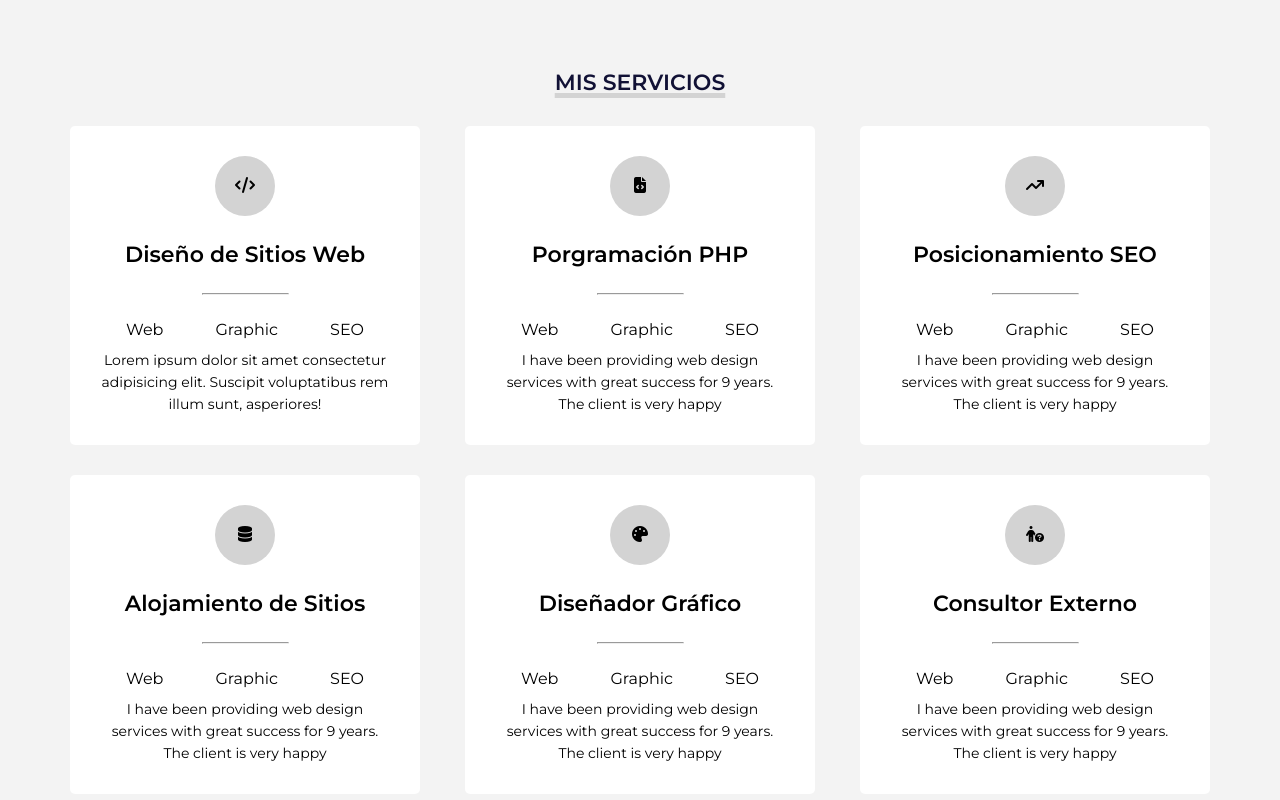
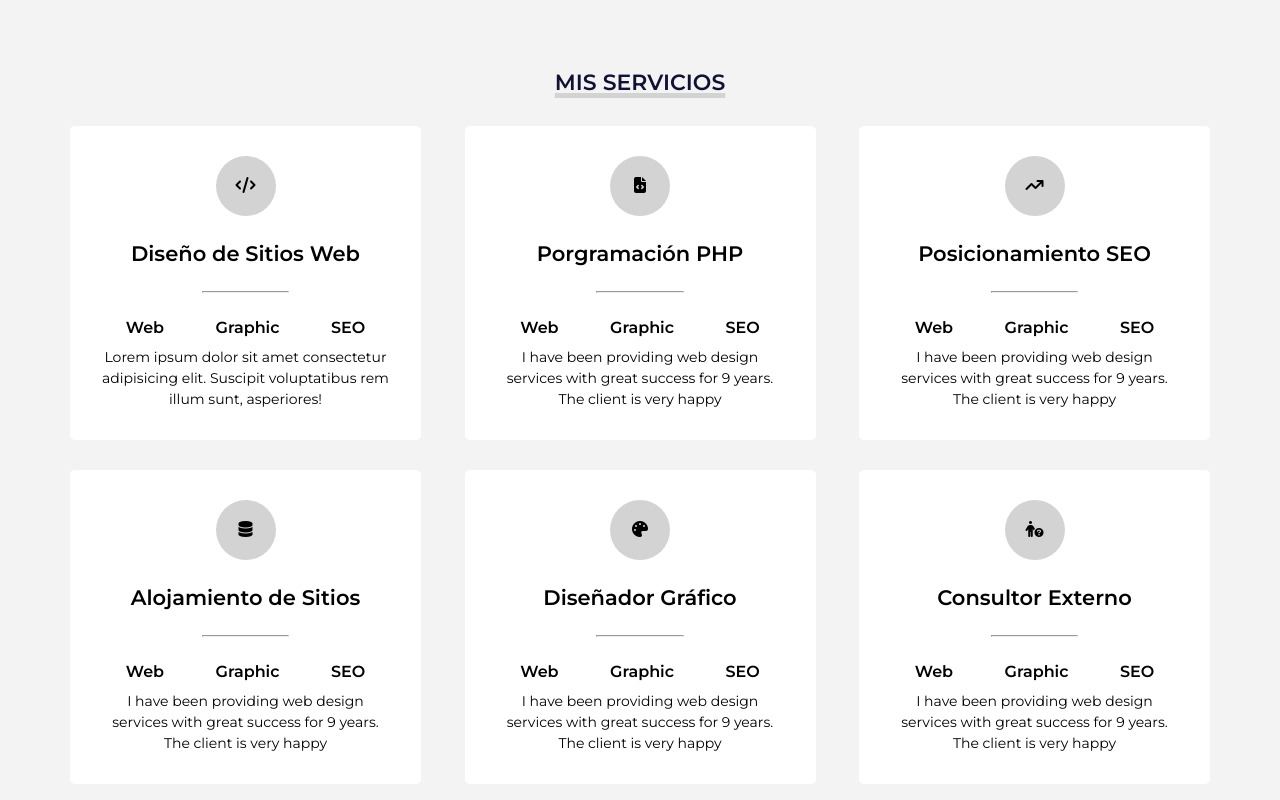
Before and after one commit to ElSaidSuarez/portafolio2, a plain HTML site: page porta terminado/index.html in a window 1280 px wide. Shown: the part 1680-2480 px from the top of the page. Drawn offline with Linux system fonts and the light colour scheme.

Commit message:
Actualizacion de Interfaz

```diff
--- a/porta terminado/estilos.css
+++ b/porta terminado/estilos.css
@@ -236,7 +236,7 @@
         }
 
         #servicios .fila .servicio {
-            max-width: 350px;
+            max-width: 351px;
             background-color: #fff;
             padding: 30px;
             margin: 0 5px;
@@ -259,7 +259,7 @@
         }
 
         #servicios .fila .servicio h4 {
-            font-size: 22px;
+            font-size: 21px;
             margin-bottom: 25px;
         }
 
@@ -279,7 +279,7 @@
 
         #servicios .fila .servicio p {
             font-size: 14px;
-            line-height: 22px;
+            line-height: 21px;
         }
 
         .tituloHabilidad{
@@ -287,7 +287,7 @@
             font-weight: bold;
             text-align: center;
             margin: 0 0 5% 0;
-            letter-spacing: 3px;
+            letter-spacing: 2.5px;
         }
 
 
@@ -486,7 +486,7 @@
 
         #contacto .btn-enviar:hover {
             background-color: #ff5080;
-            color: #fff;
+            color: #ffffff97;
         }
         /* *********************/
         /* seccion F O O T E R */
--- a/porta terminado/index.html
+++ b/porta terminado/index.html
@@ -16,13 +16,13 @@
         <div class="contenido">
             <header>
                 <div class="contenido-header">
-                    <h1>/ADSO/</h1>
+                    <h1>ADSO</h1>
                     <nav id="nav" class="">
                         <ul id="links">
                             <li><a href="#inicio" class="seleccionado" onclick="seleccionar(this)">INICIO</a></li>
                             <li><a href="#sobremi" onclick="seleccionar(this)">SOBRE MI</a></li>
                             <li><a href="#servicios" onclick="seleccionar(this)">SERVICIOS</a></li>
-                            <li><a href="#portfolio" onclick="seleccionar(this)">PORTFOLIO</a></li>
+                            <li><a href="#portfolio" onclick="seleccionar(this)">PORTAFOLIO</a></li>
                             <li><a href="#contacto" onclick="seleccionar(this)">CONTACTO</a></li>
                         </ul>
                     </nav>
@@ -66,9 +66,9 @@
                 <h4>Diseño de Sitios Web</h4>
                 <hr>
                 <ul class="servicios-tag">
-                    <li>Web</li>
-                    <li>Graphic</li>
-                    <li>SEO</li>
+                    <li><b>Web</b></li>
+                    <li><b>Graphic</b></li>
+                    <li><b>SEO</b></li>
                 </ul>
                 <p>Lorem ipsum dolor sit amet consectetur adipisicing elit. Suscipit voluptatibus rem illum sunt, asperiores!</p>
             </div>
@@ -77,9 +77,9 @@
                 <h4>Porgramación PHP</h4>
                 <hr>
                 <ul class="servicios-tag">
-                    <li>Web</li>
-                    <li>Graphic</li>
-                    <li>SEO</li>
+                    <li><b>Web</b></li>
+                    <li><b>Graphic</b></li>
+                    <li><b>SEO</b></li>
                 </ul>
                 <p>I have been providing web design services with great success for 9 years. The client is very happy</p>
             </div>
@@ -88,9 +88,9 @@
                 <h4>Posicionamiento SEO</h4>
                 <hr>
                 <ul class="servicios-tag">
-                    <li>Web</li>
-                    <li>Graphic</li>
-                    <li>SEO</li>
+                    <li><b>Web</b></li>
+                    <li><b>Graphic</b></li>
+                    <li><b>SEO</b></li>
                 </ul>
                 <p>I have been providing web design services with great success for 9 years. The client is very happy</p>
             </div>
@@ -101,9 +101,9 @@
                 <h4>Alojamiento de Sitios</h4>
                 <hr>
                 <ul class="servicios-tag">
-                    <li>Web</li>
-                    <li>Graphic</li>
-                    <li>SEO</li>
+                    <li><b>Web</b></li>
+                    <li><b>Graphic</b></li>
+                    <li><b>SEO</b></li>
                 </ul>
                 <p>I have been providing web design services with great success for 9 years. The client is very happy</p>
             </div>
@@ -112,9 +112,9 @@
                 <h4>Diseñador Gráfico</h4>
                 <hr>
                 <ul class="servicios-tag">
-                    <li>Web</li>
-                    <li>Graphic</li>
-                    <li>SEO</li>
+                    <li><b>Web</b></li>
+                    <li><b>Graphic</b></li>
+                    <li><b>SEO</b></li>
                 </ul>
                 <p>I have been providing web design services with great success for 9 years. The client is very happy</p>
             </div>
@@ -123,9 +123,9 @@
                 <h4>Consultor Externo</h4>
                 <hr>
                 <ul class="servicios-tag">
-                    <li>Web</li>
-                    <li>Graphic</li>
-                    <li>SEO</li>
+                    <li><b>Web</b></li>
+                    <li><b>Graphic</b></li>
+                    <li><b>SEO</b></li>
                 </ul>
                 <p>I have been providing web design services with great success for 9 years. The client is very happy</p>
             </div>
```
